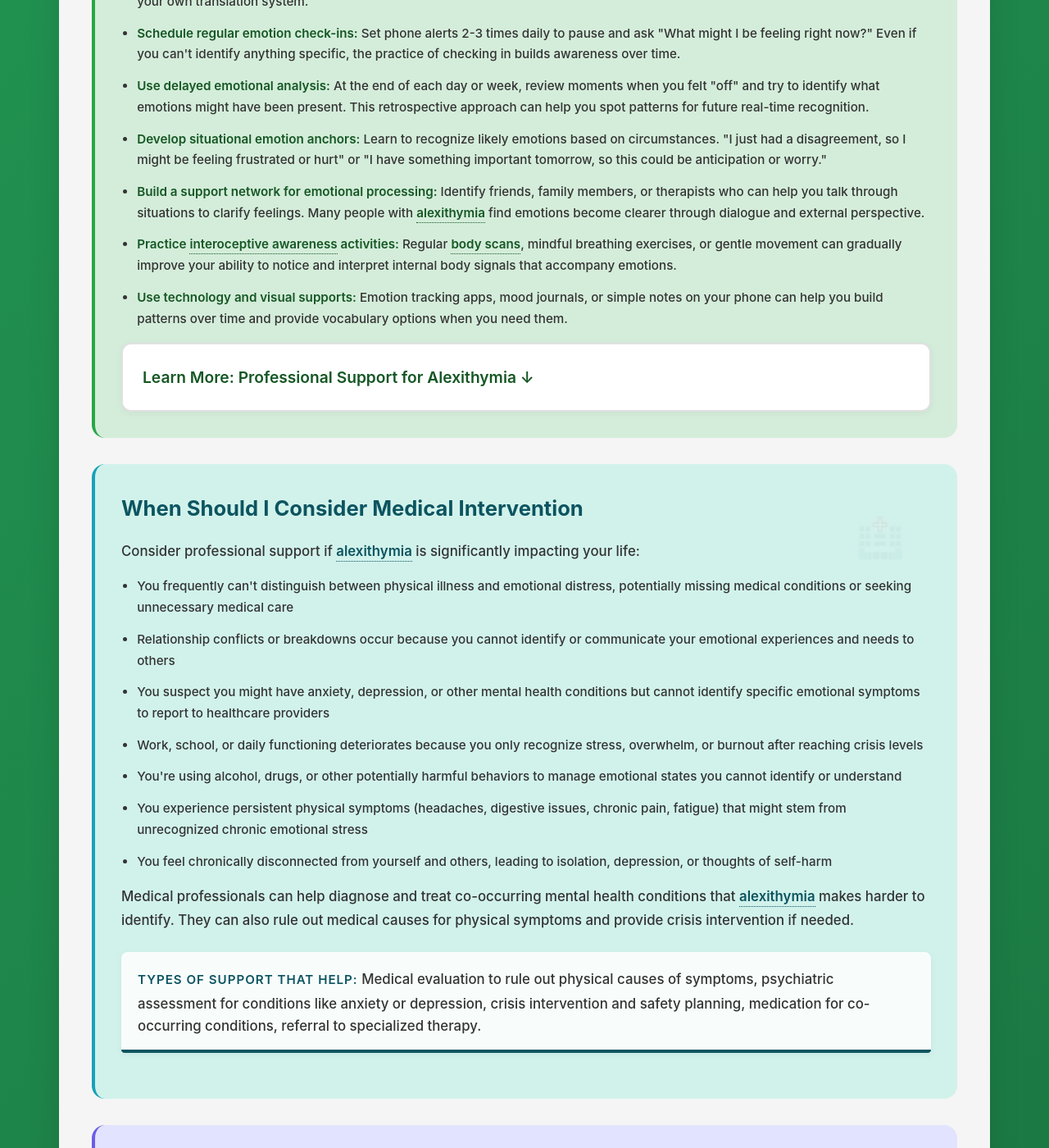
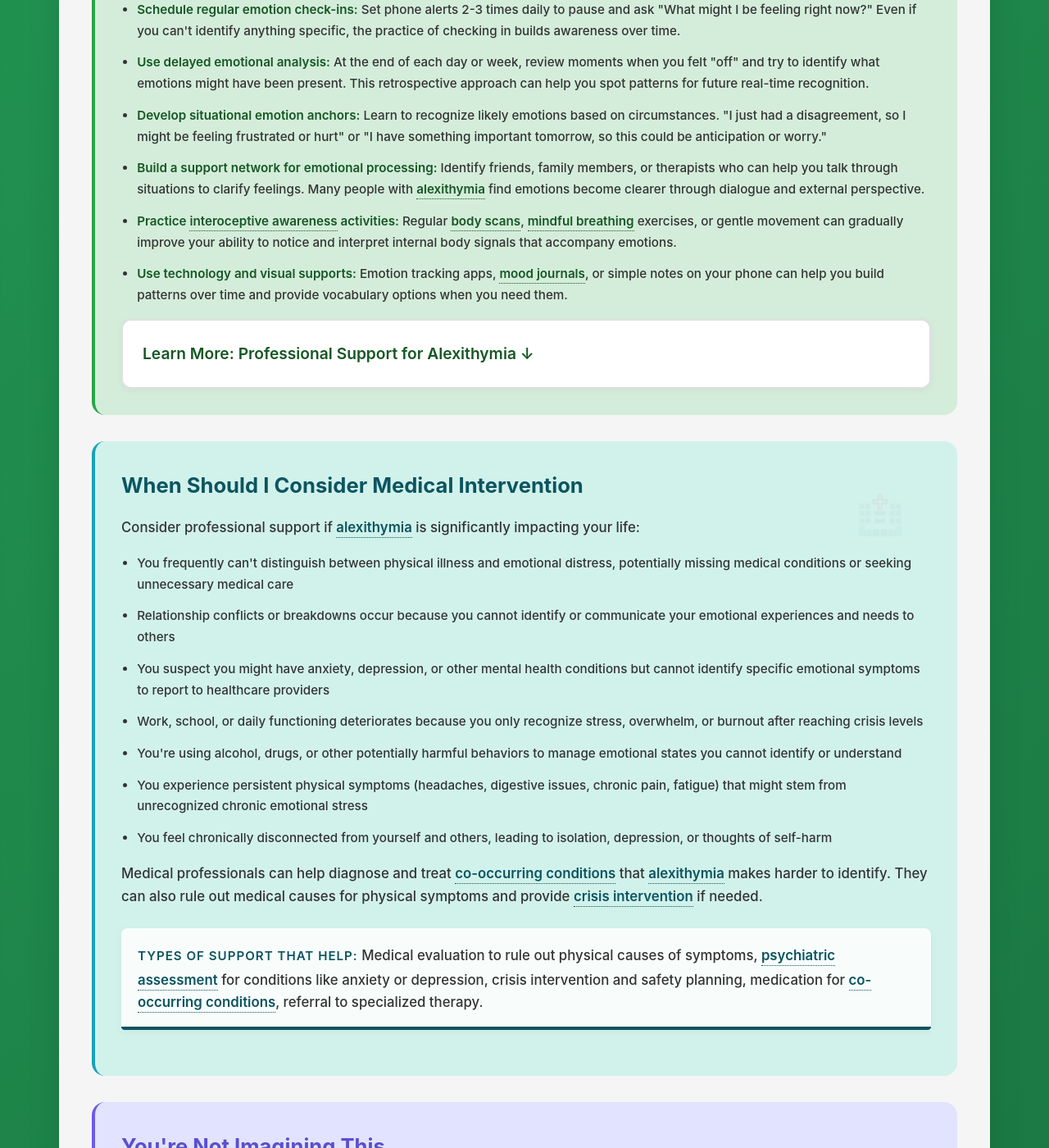
Before and after one commit to neurodivergent-survival-guide/neurodivergent-survival-guide, a Jekyll site: the page built from struggles/alexithymia.html, in a window 1280 px wide and 1400 px high, scrolled down 3340 px. Shown: the whole window at 82% size. Built offline with Jekyll 4.4.1, drawn with Linux system fonts in a browser that asks for light colours; some of the changed text lies outside the part shown.

Commit message:
Update alexithymia.html

```diff
--- a/struggles/alexithymia.html
+++ b/struggles/alexithymia.html
@@ -46,7 +46,7 @@
 
         <p>The key connection appears to be <a class="jargon">interoception<span class="tooltip">Your awareness of internal body signals like heartbeat, breathing, hunger, and the physical sensations that accompany emotions.</span></a> - your ability to perceive and interpret internal body signals. Since emotions are partly experienced as physical sensations in the body (tight chest with anxiety, warmth with contentment, heaviness with sadness), differences in interoceptive awareness can make it harder to recognize emotional states. You might feel the physical component clearly but struggle to interpret its emotional meaning.</p>
 
-        <p>Autistic nervous systems often process sensory information differently, including the internal sensory signals that help inform emotional awareness. Some autistic people are <a class="jargon">hyporesponsive<span class="tooltip">Under-responsive to certain types of sensory input, requiring more intense signals to register sensations clearly.</span></a> to internal signals, making subtle emotional cues harder to detect. Others are <a class="jargon">hyperresponsive<span class="tooltip">Over-responsive to sensory input, which can make internal signals feel overwhelming rather than informative.</span></a>, where internal signals feel overwhelming or confusing rather than providing useful information.</p>
+        <p>Autistic nervous systems often process sensory information differently, including the internal sensory signals that help inform emotional awareness. Some autistic people are <a class="jargon">hyporesponsive<span class="tooltip">Under-responsive to certain types of sensory input, requiring more intense signals to register sensations clearly.</span></a> to internal signals, while others are <a class="jargon">hyperresponsive<span class="tooltip">Over-responsive to sensory input, which can make internal signals feel overwhelming rather than informative.</span></a>. Both patterns can interfere with using physical sensations as reliable guides to emotional states.</p>
 
         <p>Additionally, the brain networks responsible for emotional processing and those responsible for language and communication may not communicate as efficiently in some autistic brains. This can create situations where you experience emotions but struggle to access the language needed to describe them, or where the emotional experience happens but doesn't automatically trigger the verbal labeling system.</p>
 
@@ -100,9 +100,9 @@
 
             <li><strong>Build a support network for emotional processing:</strong> Identify friends, family members, or therapists who can help you talk through situations to clarify feelings. Many people with <a class="jargon">alexithymia<span class="tooltip">Difficulty identifying and describing emotions, affecting about 50-65% of autistic people compared to 10% of the general population.</span></a> find emotions become clearer through dialogue and external perspective.</li>
 
-            <li><strong>Practice <a class="jargon">interoceptive awareness<span class="tooltip">Exercises designed to improve your ability to notice and interpret internal body signals.</span></a> activities:</strong> Regular <a class="jargon">body scans<span class="tooltip">Systematically paying attention to sensations in different parts of your body to increase internal awareness.</span></a>, mindful breathing exercises, or gentle movement can gradually improve your ability to notice and interpret internal body signals that accompany emotions.</li>
+            <li><strong>Practice <a class="jargon">interoceptive awareness<span class="tooltip">Exercises designed to improve your ability to notice and interpret internal body signals.</span></a> activities:</strong> Regular <a class="jargon">body scans<span class="tooltip">Systematically paying attention to sensations in different parts of your body to increase internal awareness.</span></a>, <a class="jargon">mindful breathing<span class="tooltip">Focused attention on breathing patterns as a way to increase body awareness and emotional regulation.</span></a> exercises, or gentle movement can gradually improve your ability to notice and interpret internal body signals that accompany emotions.</li>
 
-            <li><strong>Use technology and visual supports:</strong> Emotion tracking apps, mood journals, or simple notes on your phone can help you build patterns over time and provide vocabulary options when you need them.</li>
+            <li><strong>Use technology and visual supports:</strong> Emotion tracking apps, <a class="jargon">mood journals<span class="tooltip">Written records of emotions, physical sensations, and circumstances used to identify patterns over time.</span></a>, or simple notes on your phone can help you build patterns over time and provide vocabulary options when you need them.</li>
         </ul>
 
         <div class="learn-more">
@@ -110,9 +110,9 @@
             <div class="learn-more-content">
                 <p>Specialized therapy approaches can be particularly helpful for <a class="jargon">alexithymia<span class="tooltip">Difficulty identifying and describing emotions, affecting about 50-65% of autistic people compared to 10% of the general population.</span></a>. <a class="jargon">Dialectical Behavior Therapy<span class="tooltip">A therapy approach that teaches specific, concrete skills for emotional identification and regulation.</span></a> (DBT) includes modules specifically focused on emotion identification that many people find practical and accessible.</p>
 
-                <p><a class="jargon">Occupational therapy<span class="tooltip">Healthcare focused on helping people engage in meaningful daily activities, including sensory and emotional regulation skills.</span></a> with a focus on sensory integration can help improve interoceptive awareness, potentially making emotional recognition easier over time. Some occupational therapists specialize in <a class="jargon">interoceptive training<span class="tooltip">Specific exercises and activities designed to improve awareness of internal body signals.</span></a> for autistic people.</p>
+                <p><a class="jargon">Occupational therapy<span class="tooltip">Healthcare focused on helping people engage in meaningful daily activities, including sensory and emotional regulation skills.</span></a> with a focus on <a class="jargon">sensory integration<span class="tooltip">Therapeutic approach that helps people process and respond appropriately to sensory input from their environment and body.</span></a> can help improve interoceptive awareness, potentially making emotional recognition easier over time. Some occupational therapists specialize in <a class="jargon">interoceptive training<span class="tooltip">Specific exercises and activities designed to improve awareness of internal body signals.</span></a> for autistic people.</p>
 
-                <p>Neurodiversity-affirming therapists who understand the connection between alexithymia and autism can provide support without trying to eliminate your differences, instead focusing on building skills and self-understanding that work with your natural processing style.</p>
+                <p><a class="jargon">Neurodiversity-affirming<span class="tooltip">Therapeutic approaches that view neurological differences as natural variations rather than disorders to be fixed or cured.</span></a> therapists who understand the connection between alexithymia and autism can provide support without trying to eliminate your differences, instead focusing on building skills and self-understanding that work with your natural processing style.</p>
             </div>
         </div>
     </div>
@@ -131,10 +131,10 @@
             <li>You feel chronically disconnected from yourself and others, leading to isolation, depression, or thoughts of self-harm</li>
         </ul>
 
-        <p>Medical professionals can help diagnose and treat co-occurring mental health conditions that <a class="jargon">alexithymia<span class="tooltip">Difficulty identifying and describing emotions, affecting about 50-65% of autistic people compared to 10% of the general population.</span></a> makes harder to identify. They can also rule out medical causes for physical symptoms and provide crisis intervention if needed.</p>
+        <p>Medical professionals can help diagnose and treat <a class="jargon">co-occurring conditions<span class="tooltip">Mental health conditions that exist alongside alexithymia, such as anxiety or depression.</span></a> that <a class="jargon">alexithymia<span class="tooltip">Difficulty identifying and describing emotions, affecting about 50-65% of autistic people compared to 10% of the general population.</span></a> makes harder to identify. They can also rule out medical causes for physical symptoms and provide <a class="jargon">crisis intervention<span class="tooltip">Immediate professional support during mental health emergencies or when someone is at risk of harm.</span></a> if needed.</p>
 
         <div class="highlight-box">
-            <p><strong>Types of support that help:</strong> Medical evaluation to rule out physical causes of symptoms, psychiatric assessment for conditions like anxiety or depression, crisis intervention and safety planning, medication for co-occurring conditions, referral to specialized therapy.</p>
+            <p><strong>Types of support that help:</strong> Medical evaluation to rule out physical causes of symptoms, <a class="jargon">psychiatric assessment<span class="tooltip">Professional evaluation by a psychiatrist to diagnose mental health conditions and determine treatment options.</span></a> for conditions like anxiety or depression, crisis intervention and safety planning, medication for <a class="jargon">co-occurring conditions<span class="tooltip">Mental health conditions that exist alongside alexithymia, such as anxiety or depression.</span></a>, referral to specialized therapy.</p>
         </div>
     </div>
 
```
